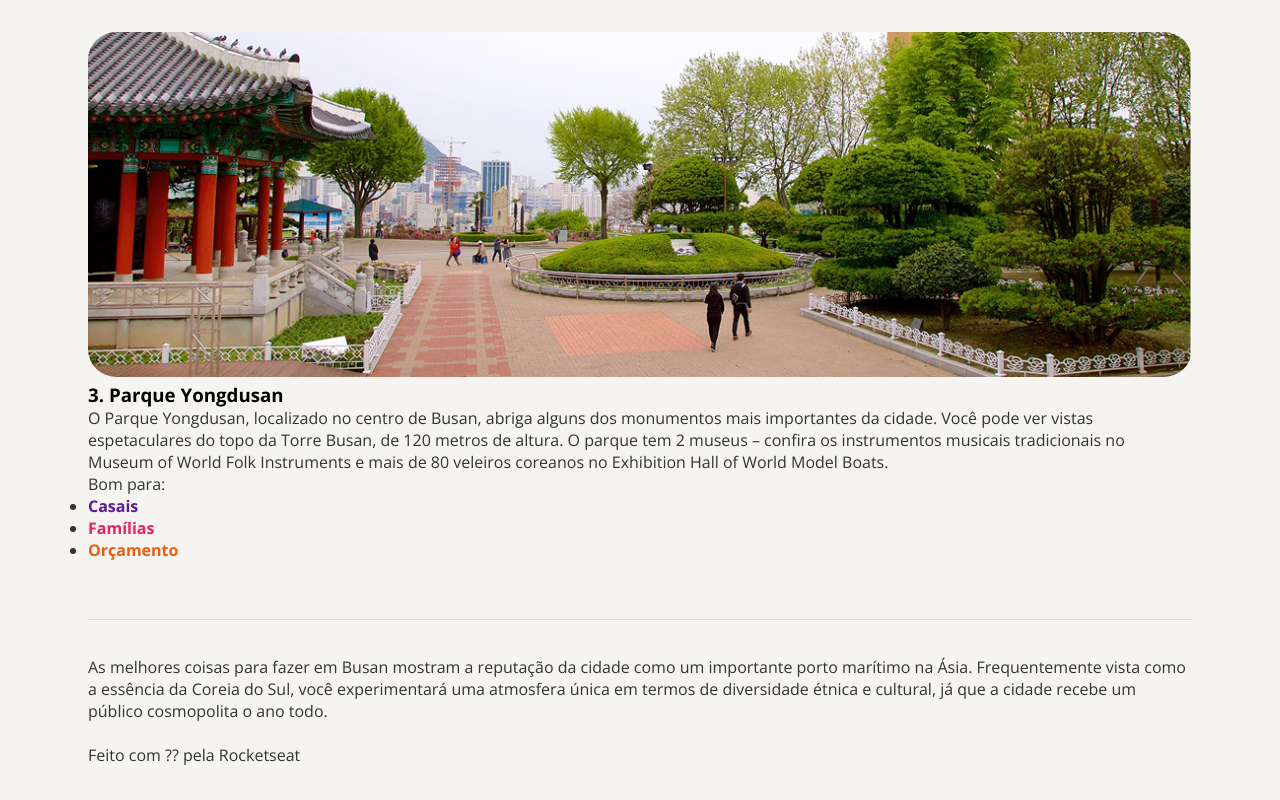
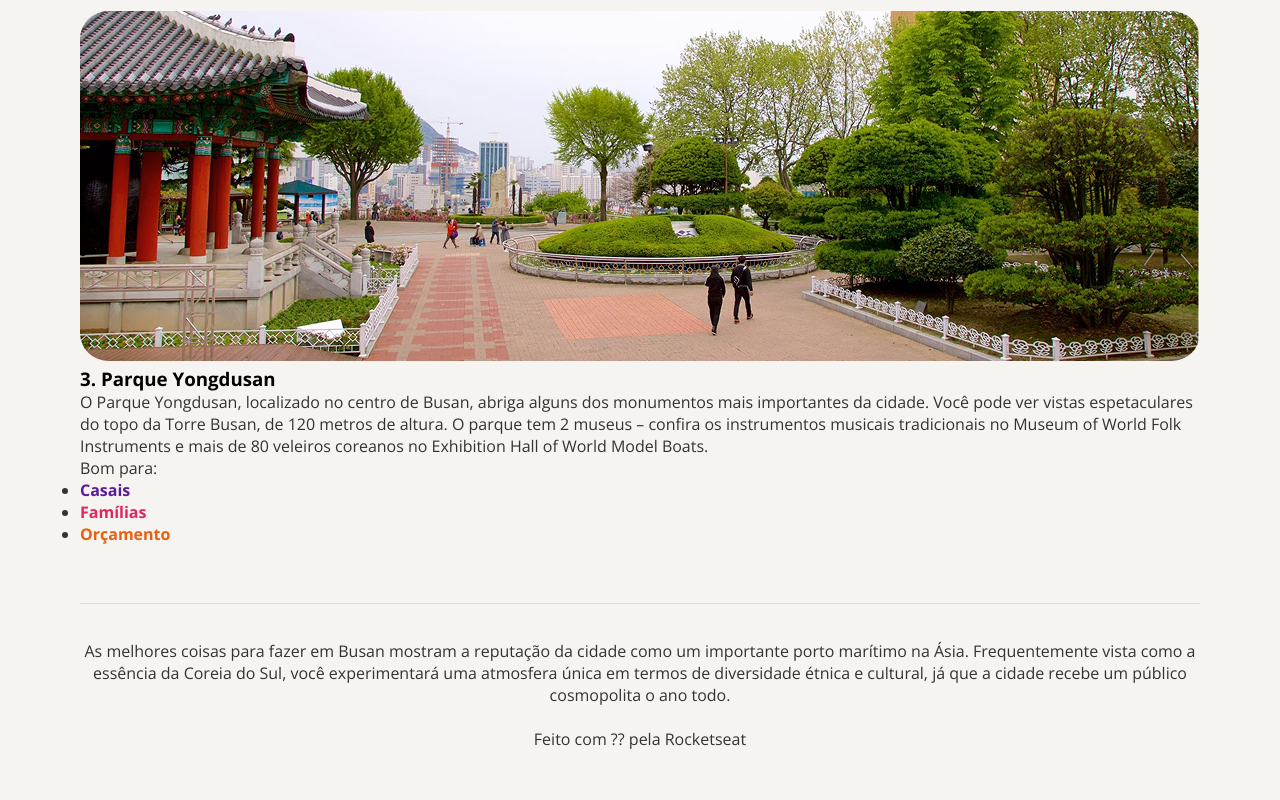
Before and after one commit to edgardfreitas/projeto-local-turistico, a plain HTML site: page index.html in a window 1280 px wide. Shown: the part 2219-3019 px from the top of the page. Drawn offline with nearby package versions, Linux system fonts and the light colour scheme.

Commit message:
update page margin

```diff
--- a/index.html
+++ b/index.html
@@ -87,12 +87,16 @@
           <br>
         </div>
         <div class="divider"></div>
+        <section id="description">
+          <p>As melhores coisas para fazer em Busan mostram a reputação da cidade como um importante porto marítimo na Ásia. Frequentemente vista como a essência da Coreia do Sul, você experimentará uma atmosfera única em termos de diversidade étnica e cultural, já que a cidade recebe um público cosmopolita o ano todo.</p>
+        </section>
 
+
+          <br>
           <footer>
-            <p>As melhores coisas para fazer em Busan mostram a reputação da cidade como um importante porto marítimo na Ásia. Frequentemente vista como a essência da Coreia do Sul, você experimentará uma atmosfera única em termos de diversidade étnica e cultural, já que a cidade recebe um público cosmopolita o ano todo.</p>
+            <p>Feito com ?? pela Rocketseat</p>
           </footer>
-          <br>
-          <p>Feito com ?? pela Rocketseat</p>
+
       </section>
     </main>
   </div>
--- a/style.css
+++ b/style.css
@@ -13,11 +13,7 @@ body {
 
 #page {
   box-sizing: border-box;
-  margin: 88px 80 137px;
-}
-
-main {
-  padding: 88px;
+  margin: 88px 80px 48px;
 }
 
 main div img {
@@ -26,9 +22,9 @@ main div img {
   margin-top: 44px;
 }
 
-section + section {
+/* section + section {
   margin-top: 40px;
-}
+} */
 
 .headline {
   color: #E1624F;
@@ -51,6 +47,10 @@ img {
 
 p {
   color: #333333;
+}
+
+#description {
+  text-align: center;
 }
 
 .subtitle {
@@ -98,3 +98,7 @@ ul li::marker {
 #orcamento {
   color: #E95E10;
 }
+
+footer {
+  text-align: center;
+}
```
